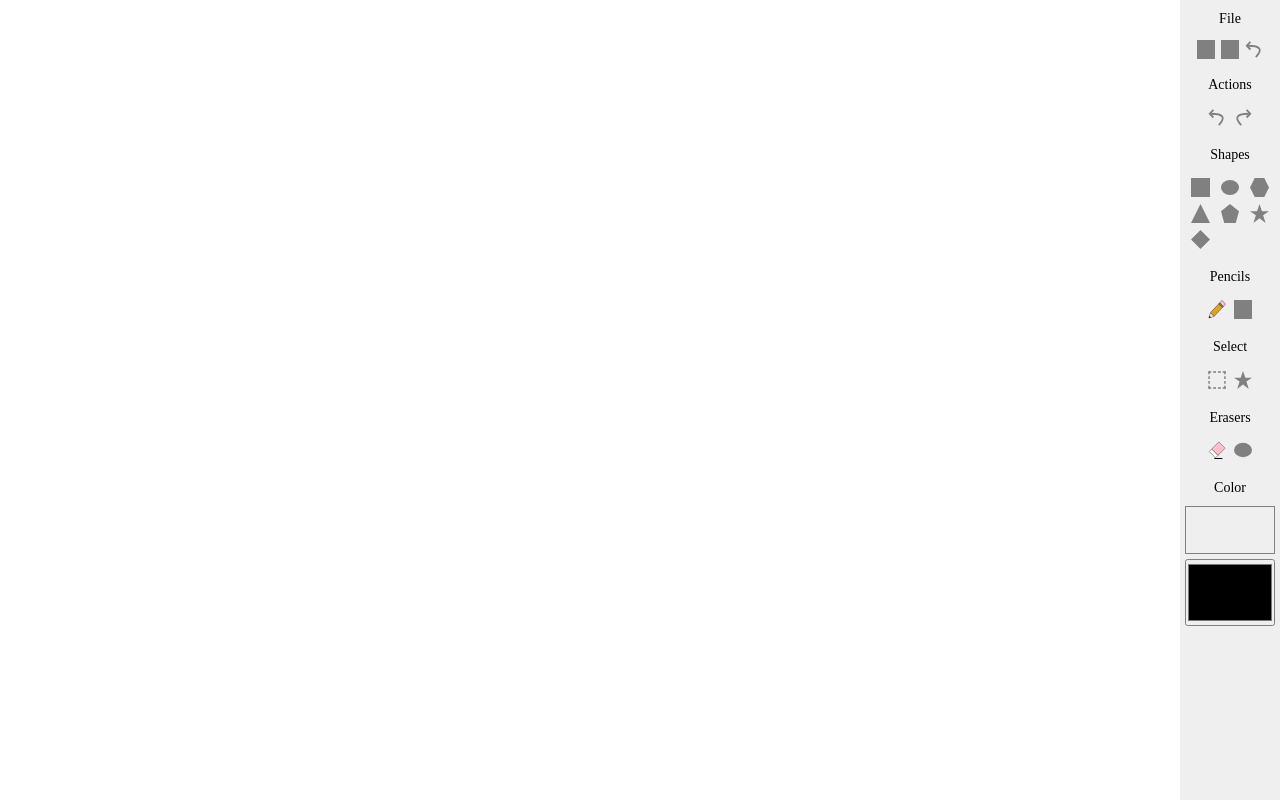
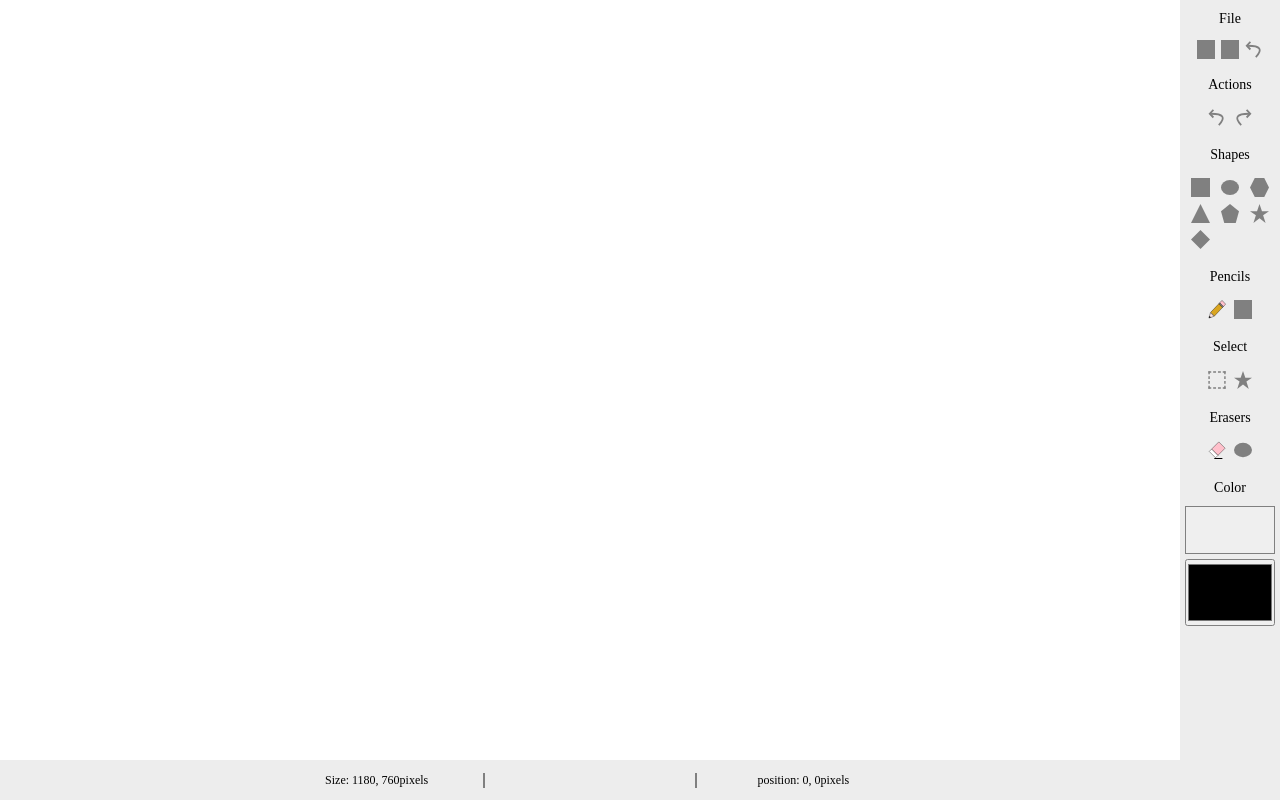
Before and after one commit to Jhonyx00/Angular-paint-app, an Angular app: page / in a window 1280 px wide. Built offline with nearby package versions, Linux system fonts and the light colour scheme.

Commit message:
fix status-bar styles

```diff
--- a/src/app/app.component.css
+++ b/src/app/app.component.css
@@ -1,6 +1,6 @@
 .toolbar-canvas-container {
   height: 100vh;
-  width: 100vw;
+  width: 100%;
   display: flex;
   flex-direction: row;
   justify-content: space-between;
@@ -8,7 +8,20 @@
 
 .canvas-main-container {
   width: 100%;
+
   overflow: auto;
   scrollbar-width: thin;
   background-color: rgb(199, 199, 199);
 }
+
+.canvas-statusbar-container {
+  display: grid;
+  width: 100%;
+  grid-template-rows: 95% 5%;
+}
+
+.status-bar-container {
+  display: grid;
+  place-items: center;
+  background-color: rgb(237, 237, 237);
+}
--- a/src/app/app.component.html
+++ b/src/app/app.component.html
@@ -1,7 +1,12 @@
 <div class="toolbar-canvas-container">
-  <div class="canvas-main-container">
-    <canvas-component></canvas-component>
+  <div class="canvas-statusbar-container">
+    <div class="canvas-main-container">
+      <canvas-component></canvas-component>
+    </div>
+
+    <div class="status-bar-container">
+      <statusbar-component></statusbar-component>
+    </div>
   </div>
-
   <toolbar-component></toolbar-component>
 </div>
--- a/src/app/shared/components/shape-container/shape-container.component.css
+++ b/src/app/shared/components/shape-container/shape-container.component.css
@@ -43,6 +43,10 @@
   animation: frame 100ms ease-in 1;
 }
 
+.selected2 {
+  outline: 2px dashed blue;
+  animation: frame 100ms ease-in 1;
+}
 .aux-canvas-container:active ~ .btn-container {
   display: none;
 }
--- a/src/app/shared/components/shape-container/shape-container.component.html
+++ b/src/app/shared/components/shape-container/shape-container.component.html
@@ -24,7 +24,8 @@
       (mousedown)="onShapeContainerMouseDown($event)"
       (mouseup)="onShapeContainerMouseUp()"
       [ngClass]="{
-        selected: this.shapeContainer.componentClass == 'Select'
+        selected: this.shapeContainer.componentClass == 'Select',
+        selected2: this.shapeContainer.componentClass == 'Select2'
       }"
     >
       <canvas
--- a/src/app/website/components/canvas/canvas.component.html
+++ b/src/app/website/components/canvas/canvas.component.html
@@ -4,8 +4,8 @@
   <canvas
     class="canvas"
     #canvas
-    [width]="canvasWidth"
-    [height]="canvasHeight"
+    [width]="canvasDimension.width"
+    [height]="canvasDimension.height"
   ></canvas>
 
   <div
--- a/src/app/website/components/canvas/canvas.component.ts
+++ b/src/app/website/components/canvas/canvas.component.ts
@@ -20,6 +20,7 @@ import { ImageDataService } from '../../../shared/services/image.service';
 import { ToolName } from '../../enums/tool-name.enum';
 import { DynamicComponentService } from 'src/app/shared/services/dynamic-component.service';
 import { IconTool, Tool } from '../../interfaces/tool.interface';
+import { Dimension } from '../../interfaces/dimension.interface';
 
 @Component({
   selector: 'canvas-component',
@@ -49,6 +50,11 @@ export class CanvasComponent implements AfterViewInit, OnInit, OnDestroy {
 
   protected canvasWidth = 0;
   protected canvasHeight = 0;
+
+  protected canvasDimension: Dimension = {
+    width: 0,
+    height: 0,
+  };
 
   private resizedImage = new Image();
   private currentCanvasImage = new Image();
@@ -126,19 +132,21 @@ export class CanvasComponent implements AfterViewInit, OnInit, OnDestroy {
       '.canvas-container',
       true
     );
-    const canvasWidth = canvasMainContainer.getBoundingClientRect().width;
-    const canvasHeight = canvasMainContainer.getBoundingClientRect().height;
+
+    const canvasWidth: number =
+      canvasMainContainer.getBoundingClientRect().width;
+    const canvasHeight: number =
+      canvasMainContainer.getBoundingClientRect().height;
 
     this.renderer.setStyle(canvasContainer, 'width', canvasWidth + 'px');
     this.renderer.setStyle(canvasContainer, 'height', canvasHeight + 'px');
 
-    this.canvasWidth = canvasWidth;
-    this.canvasHeight = canvasHeight;
-
-    this.statusBarService.setCanvasDimensions({
+    this.canvasDimension = {
       width: canvasWidth,
       height: canvasHeight,
-    });
+    };
+
+    this.statusBarService.setCanvasDimensions(this.canvasDimension);
   }
 
   ngAfterViewInit(): void {
@@ -280,6 +288,10 @@ export class CanvasComponent implements AfterViewInit, OnInit, OnDestroy {
     }
 
     this.statusBarService.setCursorPosition(mouseMovePosition);
+    this.statusBarService.setshapeContainerDimension({
+      width: this.shapeContainer.width,
+      height: this.shapeContainer.height,
+    });
   }
 
   public mouseUp(): void {
@@ -458,7 +470,7 @@ export class CanvasComponent implements AfterViewInit, OnInit, OnDestroy {
     this.shapeContainer.componentClass = toolName;
 
     //background
-    if (this.toolName.name === ToolName.Select) {
+    if (this.toolName.id === 2) {
       this.shapeContainer.background = 'transparent';
     } else {
       this.shapeContainer.background = this.color;
--- a/src/app/website/components/status-bar/status-bar.component.css
+++ b/src/app/website/components/status-bar/status-bar.component.css
@@ -1,25 +1,31 @@
-.status-bar {
-  justify-content: space-between;
+.pixels-container {
+  width: 100%;
+
+  ul {
+    list-style: none;
+    display: grid;
+    grid-template-columns: repeat(3, 1fr);
+
+    width: 50vw;
+
+    li {
+      display: flex;
+      justify-content: center;
       align-items: center;
-  display: flex;
-  height: 100%;
-  height: 5vh;
-  /* border: 2px solid lightgray; */
-}
-.status-bar span {
+
+      span {
         font-size: 12px;
         text-align: center;
       }
-
-.status-up {
-  animation: status-up 400ms ease-in 1;
     }
 
-.status-down {
-  animation: status-down 400ms ease-in 1;
+    li:nth-child(2) {
+      border-left: 2px solid gray;
+      border-right: 2px solid gray;
+    }
+  }
 }
 
-.pixels-container,
 .zoom-container {
   height: 100%;
   display: flex;
@@ -33,21 +39,3 @@
     height: 1em;
   }
 }
-
-@keyframes status-up {
-  0% {
-    opacity: 0;
-  }
-  100% {
-    opacity: 1;
-  }
-}
-
-@keyframes status-down {
-  0% {
-    opacity: 1;
-  }
-  100% {
-    opacity: 0;
-  }
-}
--- a/src/app/website/components/status-bar/status-bar.component.html
+++ b/src/app/website/components/status-bar/status-bar.component.html
@@ -1,18 +1,36 @@
-<div class="status-bar" id="s">
+<div class="status-bar">
   <div class="pixels-container">
+    <ul>
+      <li>
         <span class="size"
           >Size: {{ canvasDimensions.width }},
           {{ canvasDimensions.height }}pixels</span
         >
+      </li>
+      <li>
+        <span
+          *ngIf="
+            shapeContainerDimension.height > 0 ||
+            shapeContainerDimension.width > 0
+          "
+        >
+          Dimension: {{ shapeContainerDimension.width }} x
+          {{ shapeContainerDimension.height }}
+        </span>
+      </li>
+      <li>
         <span class="position" *ngIf="!isOutside"
-      >position: {{ cursosrPosition.x }}, {{ cursosrPosition.y }}pixels</span
+          >position: {{ cursosrPosition.x }},
+          {{ cursosrPosition.y }}pixels</span
         >
+      </li>
+    </ul>
   </div>
 
   <!-- <div class="zoom-container">
     <span>100%</span>
     <button></button>
-    <input type="range" min="10" max="1000" />
+    <input type="range" min="25" max="500" />
     <button></button>
   </div> -->
 </div>
--- a/src/app/website/components/status-bar/status-bar.component.ts
+++ b/src/app/website/components/status-bar/status-bar.component.ts
@@ -21,12 +21,18 @@ export class StatusBarComponent implements OnInit {
     height: 0,
   };
 
+  public shapeContainerDimension: Dimension = {
+    width: 0,
+    height: 0,
+  };
+
   isOutside: boolean = false;
 
   ngOnInit(): void {
     this.updateCursorPosition();
     this.updateCursorState();
     this.displayCanvasDimensions();
+    this.displayShapeContainerDimension();
   }
 
   private updateCursorPosition() {
@@ -48,4 +54,12 @@ export class StatusBarComponent implements OnInit {
         this.canvasDimensions = currentCanvasDimensions;
       });
   }
+
+  private displayShapeContainerDimension() {
+    this.statusBarService
+      .getshapeContainerDimension()
+      .subscribe((currentDimension) => {
+        this.shapeContainerDimension = currentDimension;
+      });
+  }
 }
--- a/src/app/website/components/toolbar/toolbar.component.css
+++ b/src/app/website/components/toolbar/toolbar.component.css
@@ -6,7 +6,7 @@
   display: flex;
   flex-direction: column;
 
-  background-color: rgb(239, 239, 239);
+  background-color: rgb(237, 237, 237);
 }
 
 /* .toolbar-container:hover {
--- a/src/app/website/services/statusbar.service.ts
+++ b/src/app/website/services/statusbar.service.ts
@@ -10,6 +10,11 @@ export class StatusBarService {
   constructor() {}
 
   private cursorPosition = new BehaviorSubject<Point>({ x: 0, y: 0 });
+
+  private shapeContainerDimension = new BehaviorSubject<Dimension>({
+    width: 0,
+    height: 0,
+  });
   private isOutsideCanvas = new BehaviorSubject<boolean>(false);
   private canvasDimensions = new BehaviorSubject<Dimension>({
     width: 0,
@@ -28,6 +33,10 @@ export class StatusBarService {
     this.canvasDimensions.next(size);
   }
 
+  setshapeContainerDimension(dimension: Dimension) {
+    this.shapeContainerDimension.next(dimension);
+  }
+
   public getCursorPosition(): Observable<Point> {
     return this.cursorPosition.asObservable();
   }
@@ -39,4 +48,8 @@ export class StatusBarService {
   public getCanvasDimensions(): Observable<Dimension> {
     return this.canvasDimensions.asObservable();
   }
+
+  public getshapeContainerDimension(): Observable<Dimension> {
+    return this.shapeContainerDimension.asObservable();
+  }
 }
```
Lines whose indentation alone changed are shown as unchanged.
